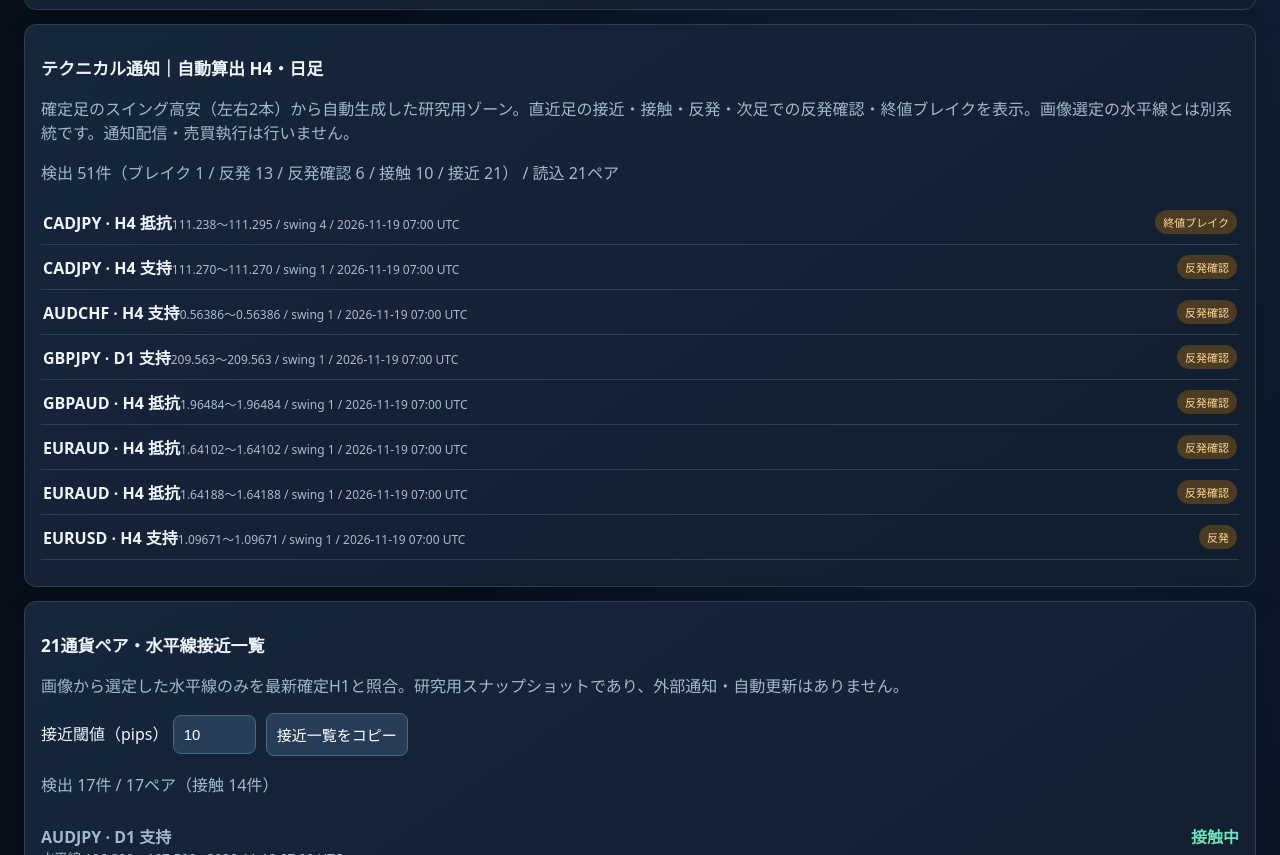
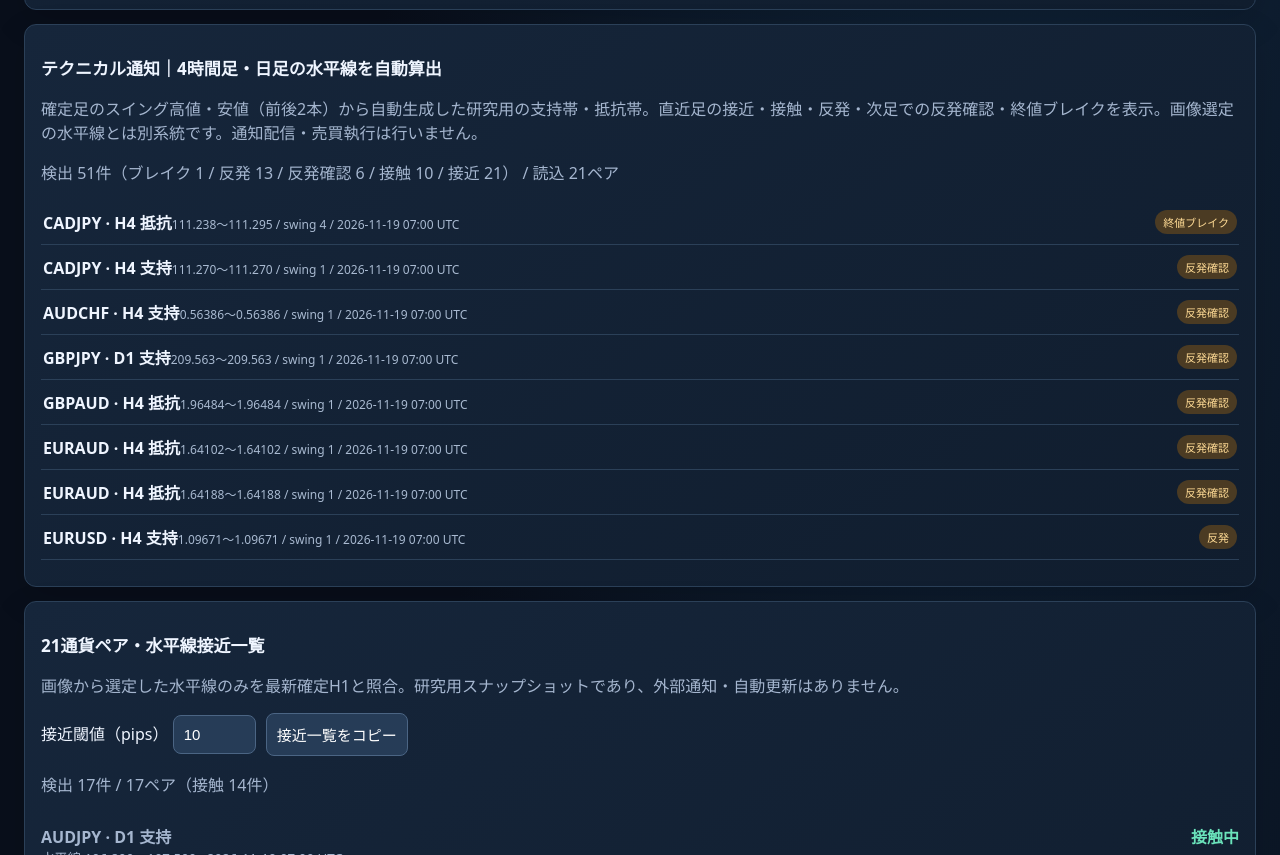
Before and after one commit to kohanachang264187-max/AB21-FX-Dashboard, a plain HTML site: page dashboard/index.html in a window 1280 px wide. Shown: the part 2469-3324 px from the top of the page. Drawn offline with Linux system fonts and the light colour scheme.

Commit message:
Use fully Japanese technical alert heading and timeframe names

```diff
--- a/dashboard/index.html
+++ b/dashboard/index.html
@@ -17,7 +17,7 @@
 <section class="panel"><h2>データ自動取得</h2><div style="display:none" aria-hidden="true"><button id="load" type="button" tabindex="-1">再読込</button><input id="files" type="file" accept=".csv" multiple tabindex="-1"></div><p id="status" role="status" class="warning">自動読込を準備中。デモ数値は表示しません。</p></section>
 <section class="stats"><div class="stat"><span class="muted">読み込みペア</span><strong id="count">0 / 21</strong></div><div class="stat"><span class="muted">最新確定足（UTC）</span><strong id="latest" style="font-size:15px">—</strong></div><div class="stat"><span class="muted">研究データ状態</span><strong style="font-size:15px" class="warning">NOT TRADEABLE</strong></div></section>
 <section class="panel"><h2>通貨ペア別H1価格</h2><div class="scroll"><table><thead><tr><th>ペア</th><th>最新終値</th><th>前足比</th><th>H1本数</th><th>最終時刻 UTC</th></tr></thead><tbody id="overview"><tr><td colspan="5" class="muted">データ未読込</td></tr></tbody></table></div></section>
-<section class="panel" id="autoTechnicalPanel"><h2>テクニカル通知｜自動算出 H4・日足</h2><p class="muted">確定足のスイング高安（左右2本）から自動生成した研究用ゾーン。直近足の接近・接触・反発・次足での反発確認・終値ブレイクを表示。画像選定の水平線とは別系統です。通知配信・売買執行は行いません。</p><p id="autoTechnicalSummary" role="status" class="muted">CSV読込待ち</p><div id="autoTechnicalEvents" class="desk-list">データ未読込</div></section>
+<section class="panel" id="autoTechnicalPanel"><h2>テクニカル通知｜4時間足・日足の水平線を自動算出</h2><p class="muted">確定足のスイング高値・安値（前後2本）から自動生成した研究用の支持帯・抵抗帯。直近足の接近・接触・反発・次足での反発確認・終値ブレイクを表示。画像選定の水平線とは別系統です。通知配信・売買執行は行いません。</p><p id="autoTechnicalSummary" role="status" class="muted">CSV読込待ち</p><div id="autoTechnicalEvents" class="desk-list">データ未読込</div></section>
 <section class="panel"><h2>21通貨ペア・水平線接近一覧</h2><p class="muted">画像から選定した水平線のみを最新確定H1と照合。研究用スナップショットであり、外部通知・自動更新はありません。</p><div class="controls"><label>接近閾値（pips） <input id="globalThreshold" type="number" min="1" max="100" value="10"></label><button id="copyAlerts">接近一覧をコピー</button></div><p id="alertSummary" role="status" class="muted">データ未読込</p><div id="alerts" class="muted">データ未読込</div></section><section class="panel"><h2>価格チャート・画像選定水平線</h2><div class="controls"><label>通貨ペア <select id="pair"></select></label><label>時間足 <select id="period"><option value="H1">H1</option><option value="D1">D1</option><option value="W1">W1</option></select></label></div><p id="levels" class="muted">画像から選定した価格帯のみを重ねて表示します。未登録ペアは水平線なし。</p><svg id="chart" viewBox="0 0 900 350" role="img" aria-label="確定OHLC価格チャート"><text x="20" y="50" fill="#a5b6cf">CSVを読み込んでください</text></svg></section>
 <section class="panel"><h2>画像選定の水平線・接近状況</h2><label>接近閾値（pips） <input id="pipThreshold" type="number" min="1" max="100" value="10"></label><p class="muted">チャート画像から選定した抵抗帯・支持帯のみ表示。直近確定H1の高安が水平線に接触した場合も検出します。ブラウザ内表示のみで外部通知はしません。</p><div id="proximity" class="muted">データ未読込</div></section><section class="panel"><h2>8通貨・価格ベース強弱（24時間）</h2><p class="muted">H1確定足の24時間対数騰落率を、21ペアの基軸・決済通貨に符号付きで配分した相対指標（%）。ファンダ強弱とは別物です。全21ペアがそろい、時刻が一致した場合だけ計算します。</p><p id="priceStrengthStatus" role="status" class="muted">価格CSV待機中</p><div class="scroll"><table><thead><tr><th>順位</th><th>通貨</th><th>相対強弱（%）</th><th>対象ペア数</th></tr></thead><tbody id="priceStrengthRows"><tr><td colspan="4">未読込</td></tr></tbody></table></div></section>
 
```
